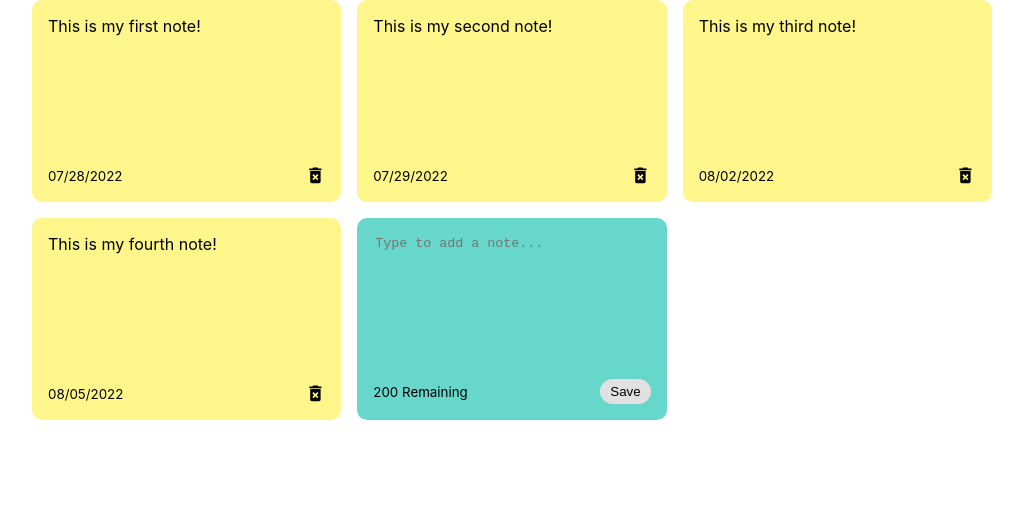
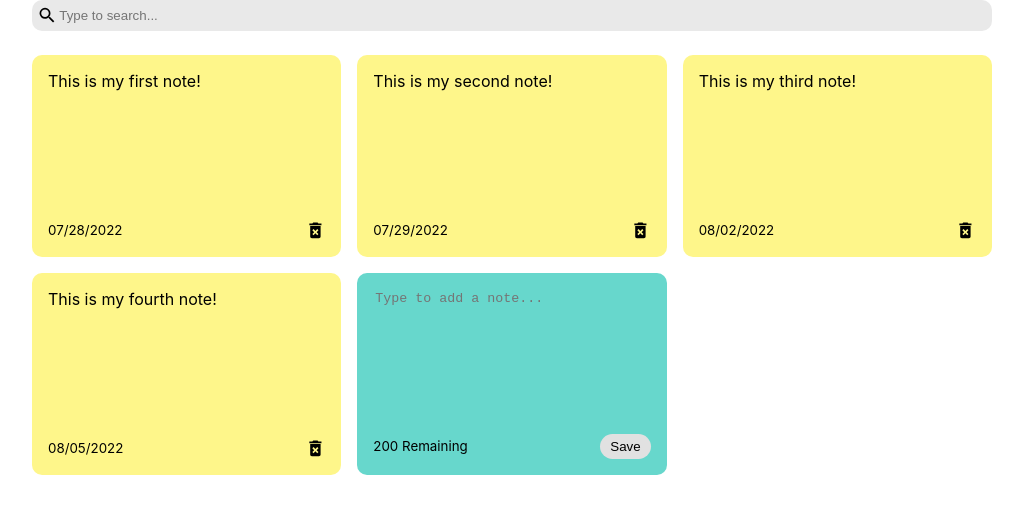
Before and after one commit to answebdev/react-notes-app, a React (Create React App) app: page / in a window 1280 px wide. Shown: the top 514 px of the page, without its empty margins (128-1151 px from the left). Built offline with nearby package versions, Linux system fonts and the light colour scheme; the HTML template or start-up script is replaced by a standard one.

Commit message:
add Search component

```diff
--- a/src/App.js
+++ b/src/App.js
@@ -1,11 +1,14 @@
 import { useState } from 'react';
 import { nanoid } from 'nanoid';
 import NotesList from './components/NotesList';
+import Search from './components/Search';
 // Video: https://www.youtube.com/watch?v=8KB3DHI-QbM
 // Code: https://github.com/chrisblakely01/react-notes-app
 // CSS: https://raw.githubusercontent.com/chrisblakely01/react-notes-app/master/src/index.css
 
 const App = () => {
+  const [searchText, setSearchText] = useState('');
+
   const [notes, setNotes] = useState([
     {
       id: nanoid(),
@@ -52,14 +55,26 @@
     // Instead, we can just assign the clicked on note to a variable:
     // 'const newNotes = ...'
     // Then use 'SetNotes' and pass in the new array.
+
+    // The filter() method creates a new array filled with elements that pass a test provided by a function (note.id !== id).
+    // Here, it creates a new array with elements NOT having the same ID as the ID passed in, meaning that if it does,
+    // it will NOT be included in the array, effectively, deleting it.
     const newNotes = notes.filter((note) => note.id !== id);
     setNotes(newNotes);
   };
 
   return (
     <div className='container'>
+      <Search handleSearchNote={setSearchText} />
       <NotesList
-        notes={notes}
+        // Filter the notes based on the search term before it gets passed to the notes list:
+        // 'note.text' is the text of the note.
+        // So, take the current list of notes, filter those notes to return only the ones that include the search text,
+        // which is what the user has typed into the search bar.
+        // It will then pass the result of this to the 'NotesList' component as a 'notes' prop:
+        notes={notes.filter((note) =>
+          note.text.toLowerCase().includes(searchText)
+        )}
         handleAddNote={addNote}
         handleDeleteNote={deleteNote}
       />
--- /dev/null
+++ b/src/components/Search.js
@@ -0,0 +1,17 @@
+import React from 'react';
+import { MdSearch } from 'react-icons/md';
+
+const Search = ({ handleSearchNote }) => {
+  return (
+    <div className='search'>
+      <MdSearch className='search-icons' size='1.3em' />
+      <input
+        onChange={(event) => handleSearchNote(event.target.value)}
+        type='text'
+        placeholder='Type to search...'
+      />
+    </div>
+  );
+};
+
+export default Search;
```
